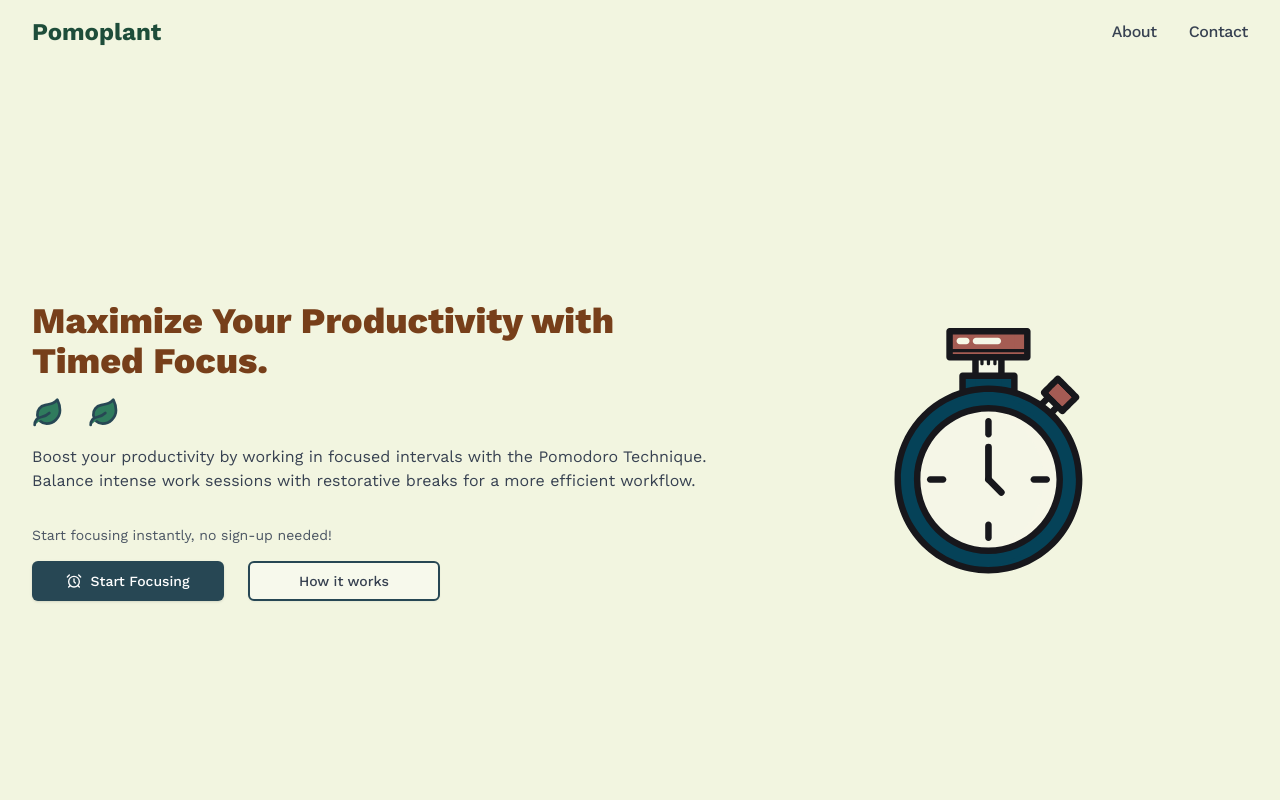
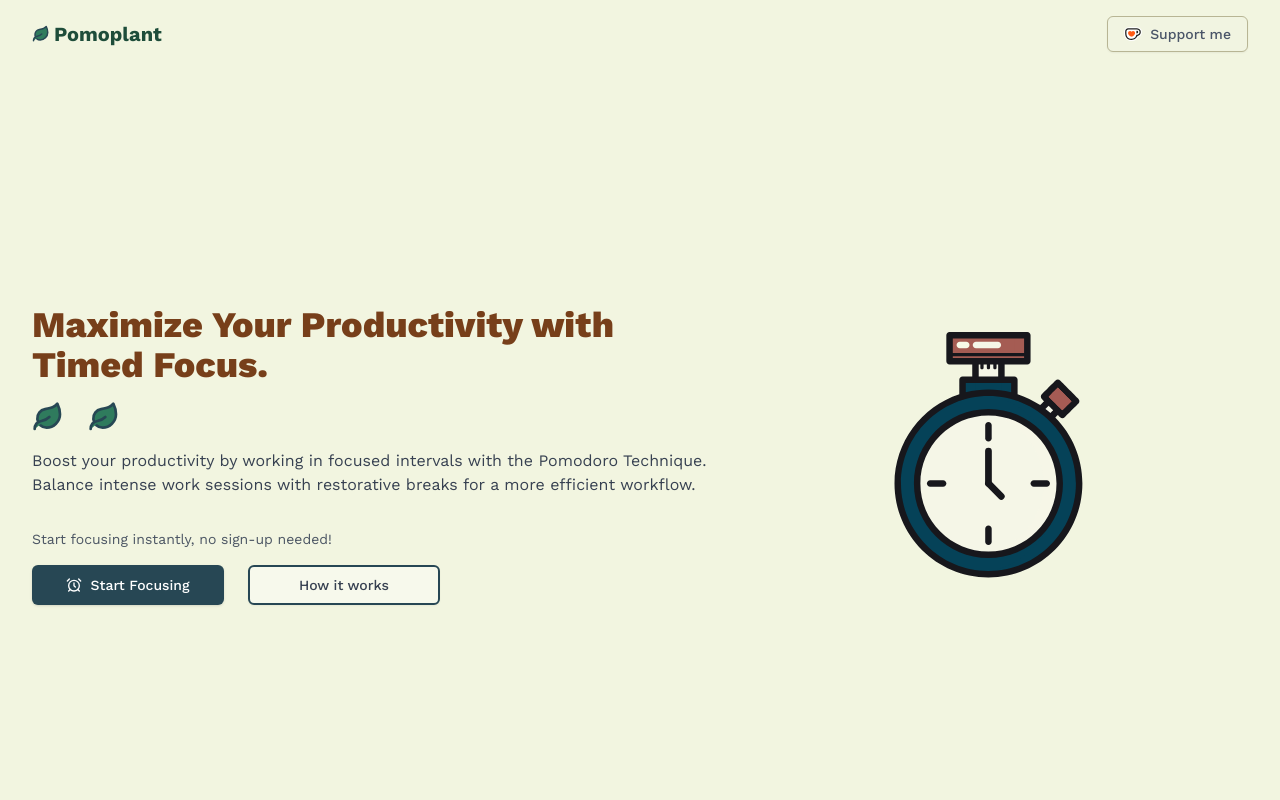
Before and after one commit to rinakin/pomoplant, a Next.js app: page / in a window 1280 px wide. Shown: the top 800 px of the page. Built offline with nearby package versions, Linux system fonts and the light colour scheme.

Commit message:
feat: update home navbar

```diff
--- a/src/app/(standard)/about/page.tsx
+++ /dev/null
@@ -1,7 +0,0 @@
-import React from 'react';
-
-const AboutPage = () => {
-  return <div>AboutPage</div>;
-};
-
-export default AboutPage;
--- a/src/app/(standard)/contact/page.tsx
+++ /dev/null
@@ -1,7 +0,0 @@
-import React from 'react';
-
-const ContactPage = () => {
-  return <div>ContactPage</div>;
-};
-
-export default ContactPage;
--- a/src/components/app-navbar/index.tsx
+++ b/src/components/app-navbar/index.tsx
@@ -2,12 +2,15 @@ import React from 'react';
 
 import Container from '@/components/ui/container';
 import AppMainNav from './app-main-nav';
+import Link from 'next/link';
 
 const AppNavbar = () => {
   return (
     <header className="relative py-4">
       <Container className="flex items-center justify-between">
-        <div className="cursor-pointer text-xl font-bold">Pomoplant</div>
+        <Link href={'/'} className="cursor-pointer text-xl font-bold">
+          Pomoplant
+        </Link>
         <AppMainNav />
       </Container>
     </header>
--- a/src/components/hero.tsx
+++ b/src/components/hero.tsx
@@ -10,7 +10,7 @@ import { Button } from '@/components/ui/button';
 
 const Hero: React.FC = () => {
   return (
-    <section className="relative min-h-screen overflow-hidden pb-32 md:min-h-[90vh] md:py-32">
+    <section className="relative min-h-screen overflow-hidden pb-32 md:min-h-[100vh] md:py-32">
       <Container>
         <div className="flex flex-col items-center justify-center md:flex-row md:justify-between">
           <LottiePlayer
--- a/src/components/navbar/index.tsx
+++ b/src/components/navbar/index.tsx
@@ -1,14 +1,27 @@
 import React from 'react';
+import Link from 'next/link';
+import { Leaf } from 'lucide-react';
 
+import Kofi from '@/assets/socials/kofi.svg';
 import Container from '@/components/ui/container';
-import MainNav from './main-nav';
+import { Button } from '@/components/ui/button';
+import Image from 'next/image';
 
 const Navbar = async () => {
   return (
     <header className="relative py-4">
       <Container className="flex items-center justify-between">
-        <div className="cursor-pointer text-xl font-bold text-[#1e4d3a] lg:text-2xl">Pomoplant</div>
-        <MainNav />
+        <Link
+          href={'/'}
+          className="flex cursor-pointer flex-row items-center gap-1 text-xl font-bold text-[#1e4d3a]"
+        >
+          <Leaf size={18} className={'stroke-[#274754]'} fill="#2f7b5d" />
+          Pomoplant
+        </Link>
+        <Button variant={'outline'}>
+          <Image alt="Ko-Fi logo" src={Kofi} style={{ objectFit: 'contain', width: '18px' }} />
+          Support me
+        </Button>
       </Container>
     </header>
   );
--- a/src/components/navbar/main-nav.tsx
+++ /dev/null
@@ -1,50 +0,0 @@
-'use client';
-
-import React from 'react';
-import { usePathname } from 'next/navigation';
-import Link from 'next/link';
-
-import { cn } from '@/lib/utils';
-
-type TRoutes = {
-  label: string;
-  href: string;
-  pathname: string;
-};
-
-const MainNav: React.FC = () => {
-  const pathname = usePathname();
-  const routes: TRoutes[] = [
-    {
-      label: 'About',
-      href: '/about',
-      pathname: 'about',
-    },
-    {
-      label: 'Contact',
-      href: '/contact',
-      pathname: 'contact',
-    },
-  ];
-  return (
-    <nav className="items-center space-x-6 md:flex lg:space-x-8">
-      {routes.map((route) => (
-        <Link
-          key={route.label}
-          href={route.href}
-          className={cn(
-            'group relative font-medium tracking-tight text-gray-700 transition-colors hover:text-gray-900',
-            route.pathname === pathname
-              ? 'font-semibold text-[#773f1a] hover:text-[#773f1a]'
-              : 'text-gray-700',
-          )}
-        >
-          {route.label}
-          <span className="absolute bottom-0 left-0 h-[2px] w-full scale-x-0 bg-[#773f1a] transition-transform duration-300 ease-in-out group-hover:scale-x-100" />
-        </Link>
-      ))}
-    </nav>
-  );
-};
-
-export default MainNav;
```
